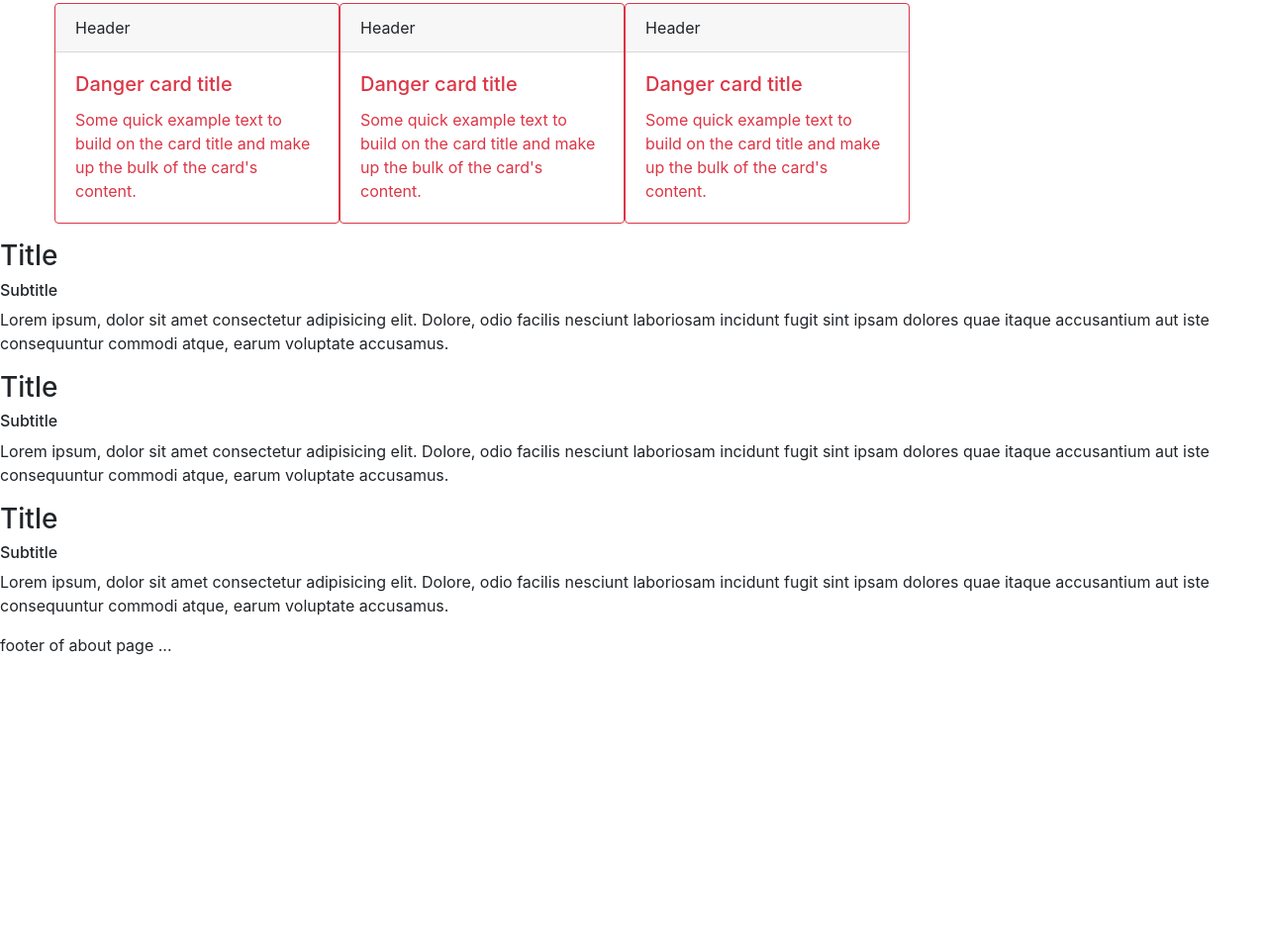
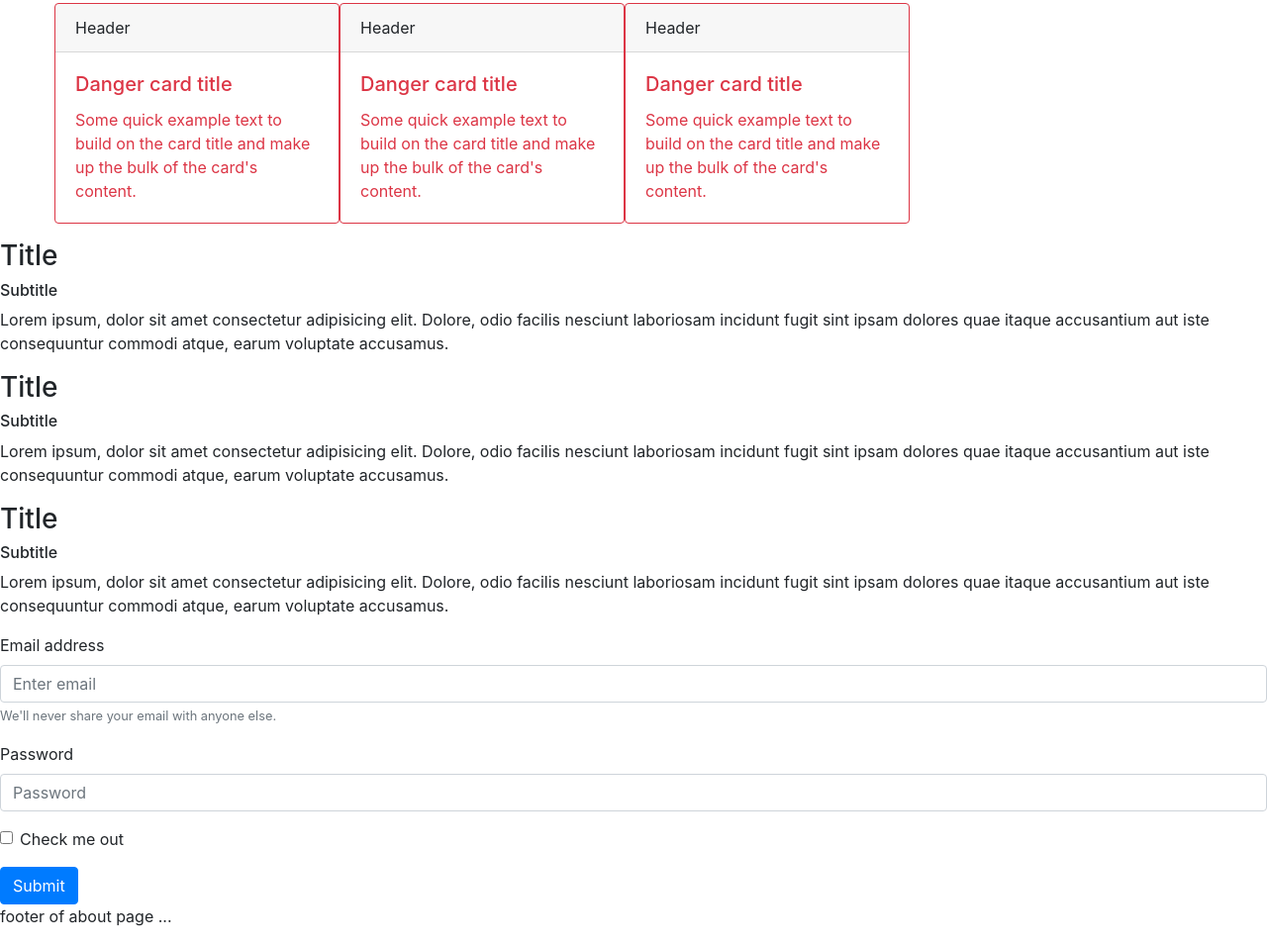
Before and after one commit to ogi62/first-project, a plain HTML site: page about.html in a window 1280 px wide. Shown: the part 314-1268 px from the top of the page at 99% size. Before the commit the page ends 994 px from the top, so only its background shows below. Drawn offline with nearby package versions, Linux system fonts and the light colour scheme.

Commit message:
added form in about page

```diff
--- a/about.html
+++ b/about.html
@@ -135,6 +135,30 @@
         voluptate accusamus.
       </p>
     </section>
+
+
+    <!-- added form in about page -->
+
+    <form>
+      <div class="form-group">
+        <label for="exampleInputEmail1">Email address</label>
+        <input type="email" class="form-control" id="exampleInputEmail1" aria-describedby="emailHelp" placeholder="Enter email">
+        <small id="emailHelp" class="form-text text-muted">We'll never share your email with anyone else.</small>
+      </div>
+      <div class="form-group">
+        <label for="exampleInputPassword1">Password</label>
+        <input type="password" class="form-control" id="exampleInputPassword1" placeholder="Password">
+      </div>
+      <div class="form-group form-check">
+        <input type="checkbox" class="form-check-input" id="exampleCheck1">
+        <label class="form-check-label" for="exampleCheck1">Check me out</label>
+      </div>
+      <button type="submit" class="btn btn-primary">Submit</button>
+    </form>
+
+    <!-- end of added form in about page -->
+
+
   </main>
 
   <footer>
```
